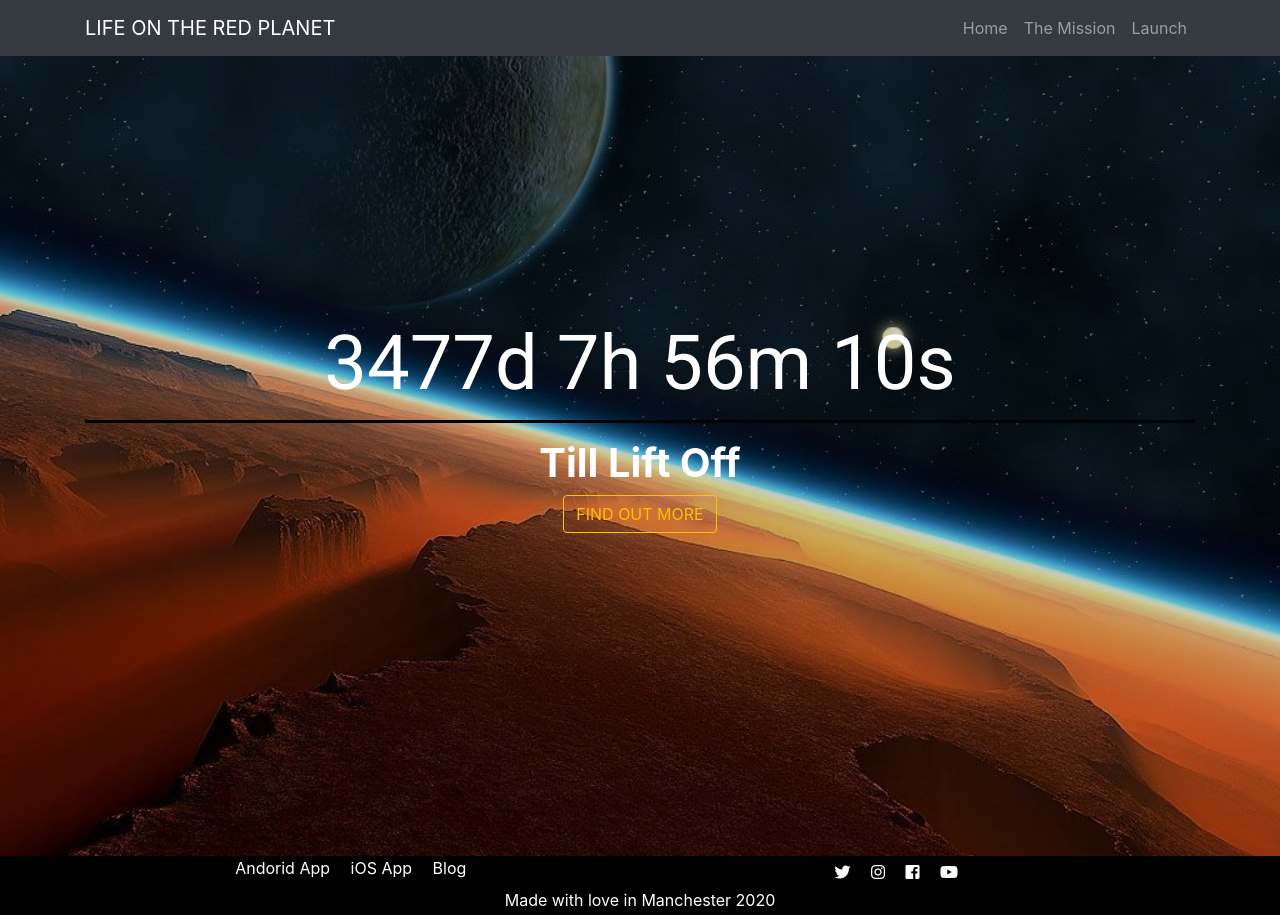
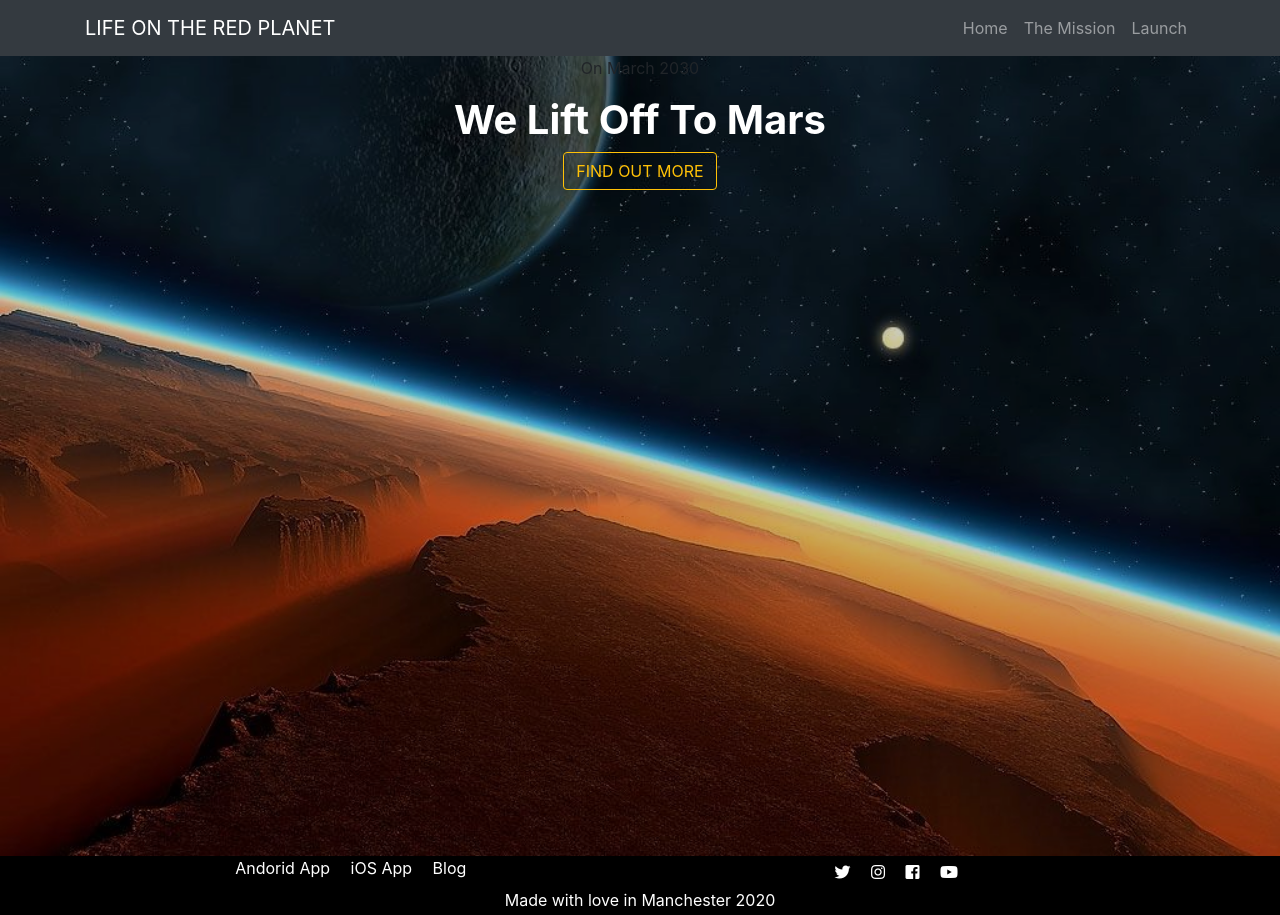
Before and after one commit to sabah-ali/LifeOnTheRedPlanet, a plain HTML site: page index.html in a window 1280 px wide. Shown: the top 915 px of the page. Drawn offline with nearby package versions, Linux system fonts and the light colour scheme.

Commit message:
small change to index page

```diff
--- a/index.html
+++ b/index.html
@@ -47,8 +47,8 @@
       <div class="row" >
         <div class="col text-center">
 
-          <p id="demo"> </p>
-          <h1 class="text-white"><strong>Till Lift Off </strong></h1>
+          <p> On March 2030</p>
+          <h1 class="text-white"><strong> We Lift Off To Mars</strong></h1>
           <a class="btn btn-outline-warning " href="themission.html">FIND OUT MORE</a>
        </div>
       </div>
```
